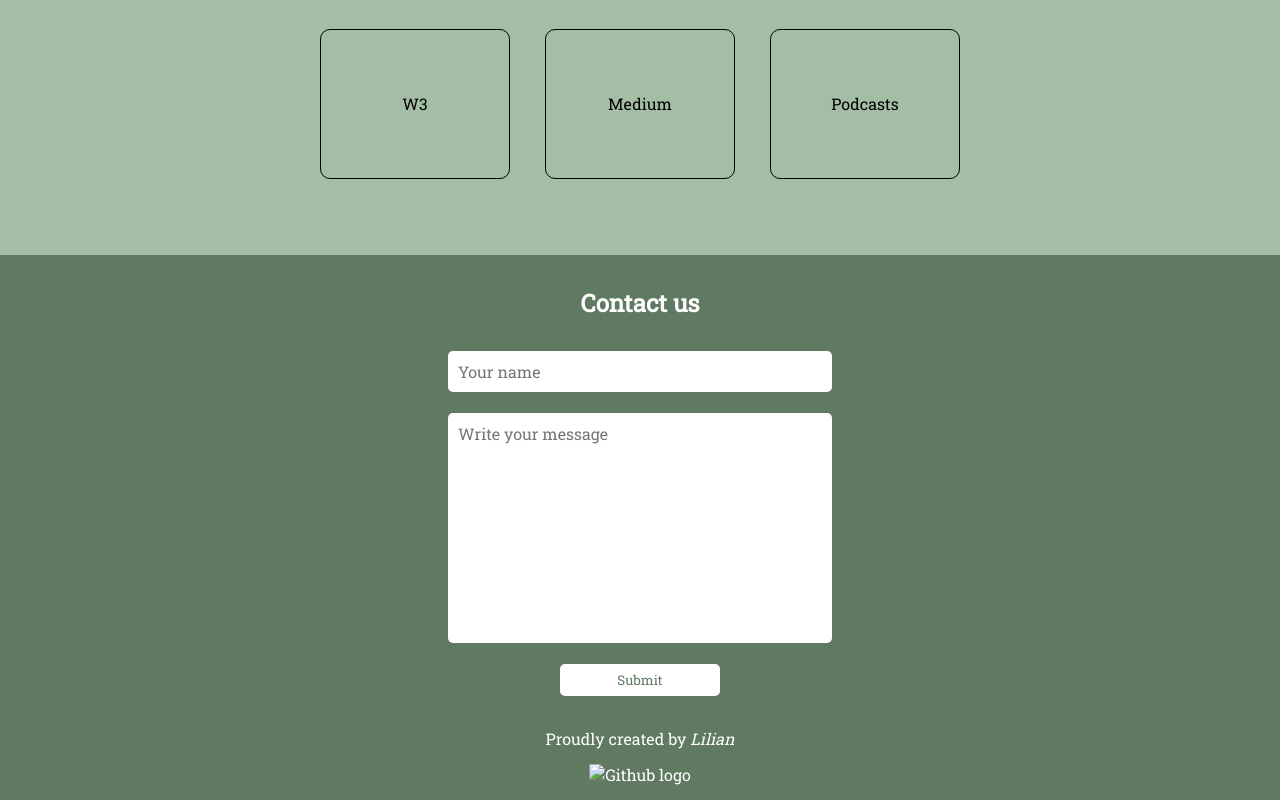
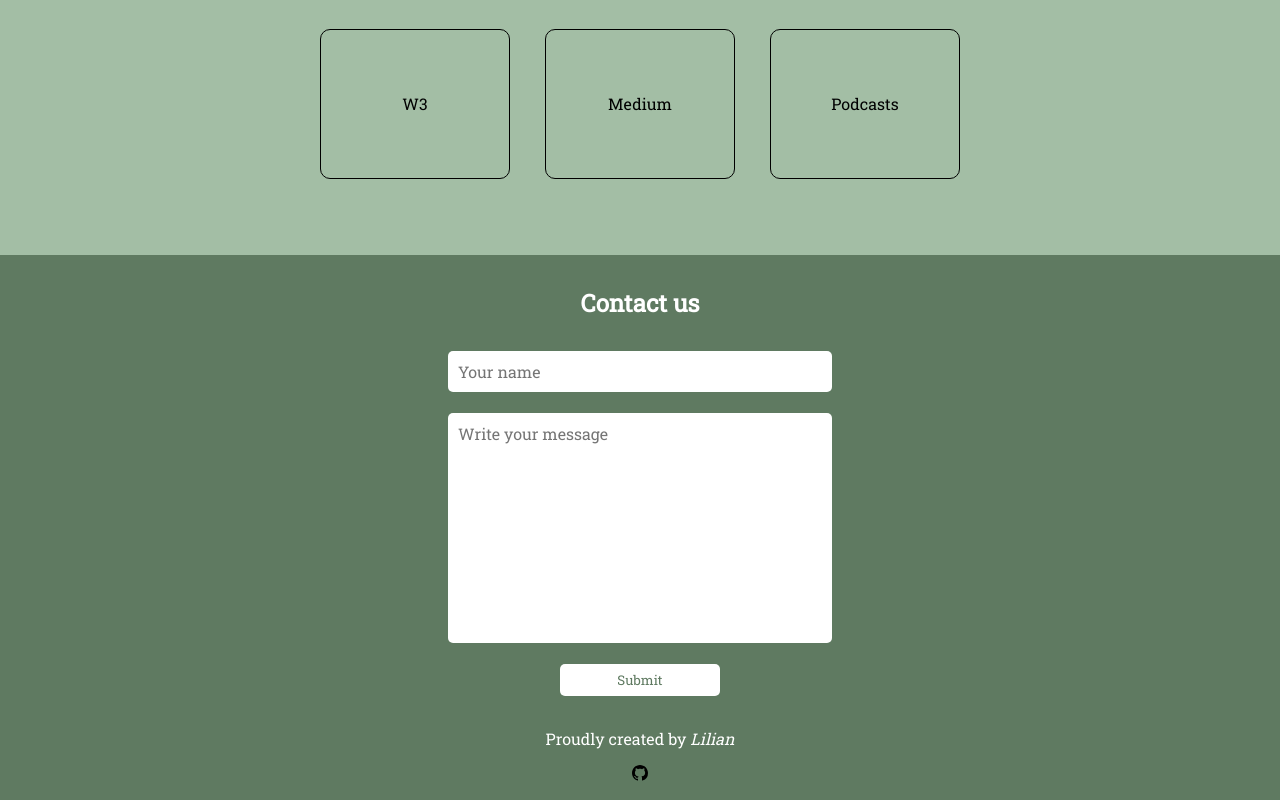
Before and after one commit to forgerlil/html-css-workshop, a plain HTML site: page index.html in a window 1280 px wide. Shown: the part 1189-1989 px from the top of the page. Drawn offline with Linux system fonts and the light colour scheme.

Commit message:
Added github.svg source file

```diff
--- a/index.html
+++ b/index.html
@@ -90,7 +90,7 @@
     <div class="submit-error-wrapper2"></div>
     <div class="creator">
       <p>Proudly created by <em>Lilian</em></p>
-      <a href="https://github.com/forgerlil" title="Creator's Github"><img src="../cookbook-bootstrap/github.svg" alt="Github logo"></a>
+      <a href="https://github.com/forgerlil" title="Creator's Github"><img src="github.svg" alt="Github logo"></a>
     </div>
   </footer>
   <script src="main.js"></script>
```
Also changed, not shown: github.svg (added).
